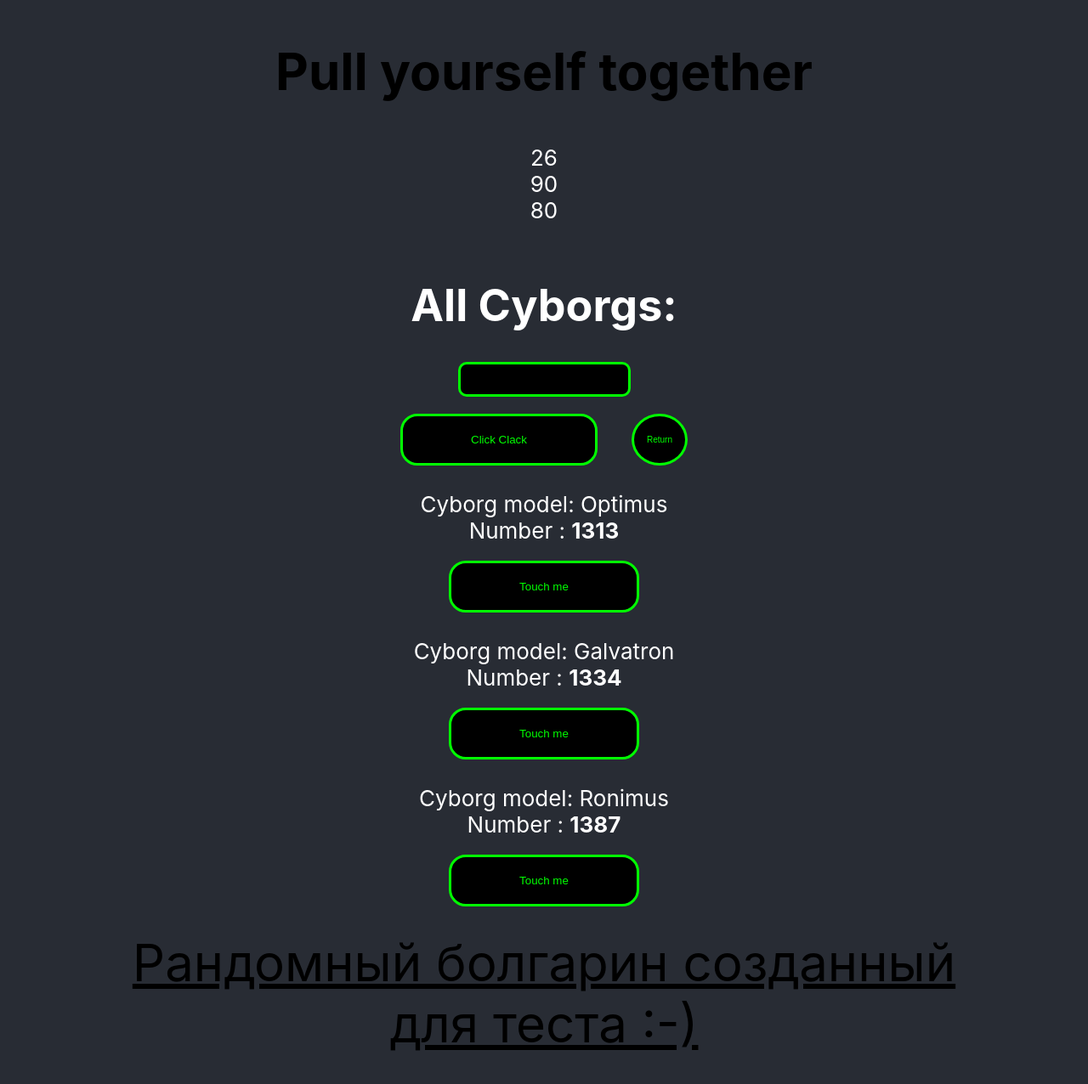
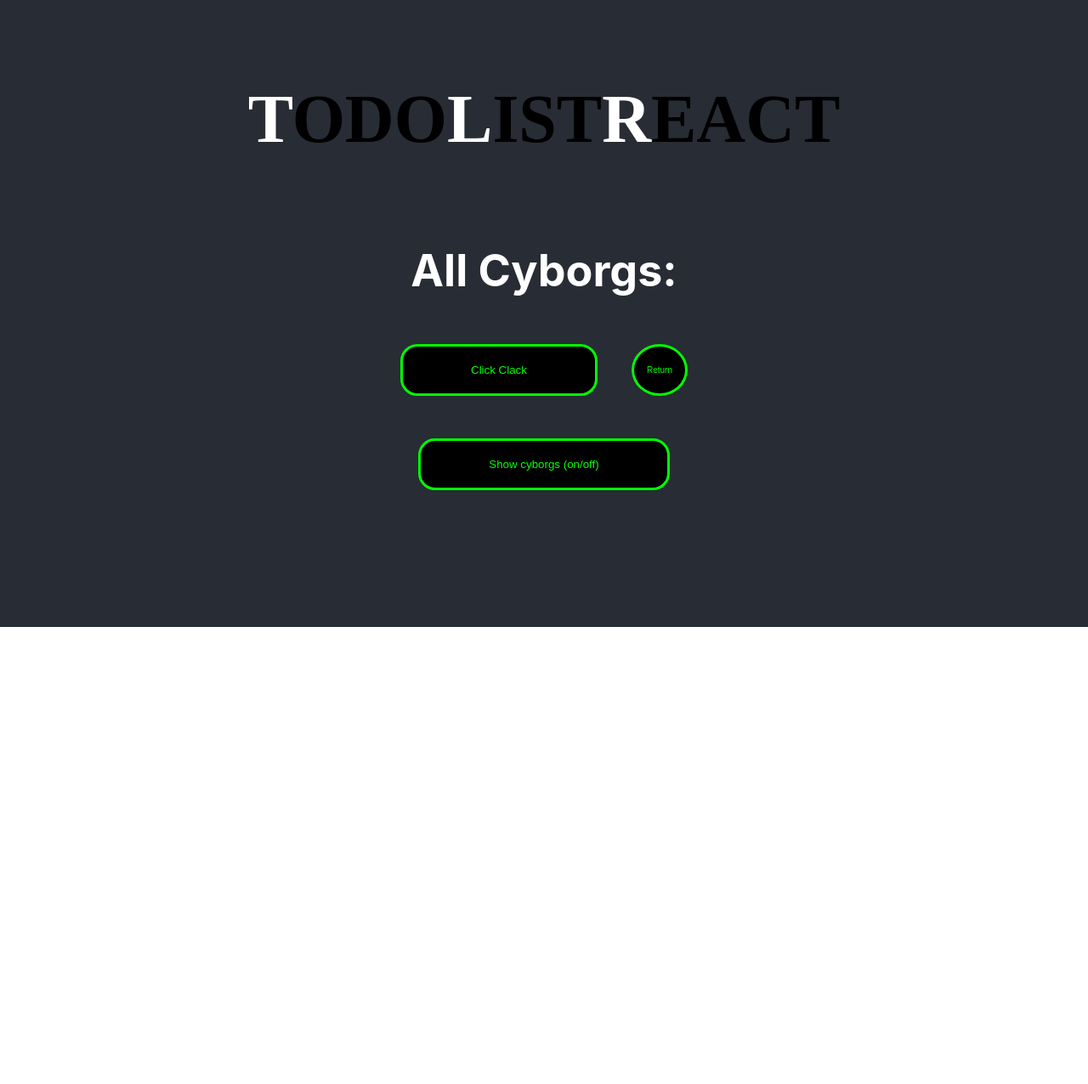
Before and after one commit to Aleksey6453/my-react-new, a React (Create React App) app: page / in a window 1280 px wide. Shown: the part 102-1378 px from the top of the page at 85% size. After the commit the page ends 840 px from the top, so only its background shows below. Built offline with nearby package versions, Linux system fonts and the light colour scheme.

Commit message:
last changes for march28

```diff
--- a/src/App.css
+++ b/src/App.css
@@ -18,7 +18,7 @@
   justify-content: center;
   font-size: calc(10px + 2vmin);
   color: white;
-  padding: 100px;
+  padding: 20px 10px;
 }
 
 .App-link {
@@ -79,11 +79,30 @@
    border: 3px solid lime;
    color: lime;
    background: black;
+   margin-bottom: 30px;
  }
 
  .flex {
    display: flex;
  }
+
+ .titleMy {
+  color: black;
+  font-size: 80px;
+  font-family:  ubuntu;
+  font-weight: bold;
+  transition: all 1s;
+  cursor: all-scroll;
+
+}
+
+.titleMy:hover {
+  letter-spacing: 10px;
+}
+
+.bigTitle {
+  color: white;
+}
 
 
 @keyframes App-logo-spin {
--- a/src/App.js
+++ b/src/App.js
@@ -5,15 +5,18 @@ import Kompot from "./Komponent/Kompot";
 import Cyborg from "./NewMyCase/NewCase";
 
 
+
 class App extends Component {
 
   state = {
     Cyborgs : [
-      {model: "Optimus", number: 1313},
-      {model: "Galvatron", number: 1334},
-      {model: "Ronimus", number: 1387}
+      {model: "Optimus", number: 1313, version: "cyborg"},
+      {model: "Galvatron", number: 1334, version: "cyborg"},
+      {model: "Ronimus", number: 1387, version: "cyborg"},
+      {model: "mister Robot", number: 1342, version: "human"}
     ],
-    pageTitle: "All Cyborgs:"
+    pageTitle: "All Cyborgs:",
+    showCyborgs: false
   }
 
   changeContent = (newTitle) => {
@@ -34,8 +37,26 @@ class App extends Component {
     })
    }
 
+  showCyborgsButton = (event) => {
+     console.log("Work show!")
+     this.setState({
+       showCyborgs : !this.state.showCyborgs
+     })
+  }
+
+  onChangeModel = (model, i) => {
+     console.log(123)
+  }
+
+
 
   render() {
+    // const {
+    //   state: {pageTitle},
+    //   props: {},
+    //   showCyborgsButton,
+    // } = this;
+
     // const Cyborgs = this.state.Cyborgs;
 
     return (
@@ -47,7 +68,7 @@ class App extends Component {
           <Kompot />
           <h1>{this.state.pageTitle}</h1>
 
-          <input type="text" className="inputNew" onChange={this.changeImput}/>
+          {/* <input type="text" className="inputNew" onChange={this.changeImput}/> */}
 
           <div className="flex">
             <button className="btn" onClick={this.changeContent.bind(this, "You are button, fuck!")}>
@@ -58,45 +79,26 @@ class App extends Component {
             </button>
           </div>
 
-          {this.state.Cyborgs.map((cyborg, i) => {
+          <button className="btn" onClick={this.showCyborgsButton}>
+            Show cyborgs (on/off)
+          </button>
+
+          {
+            this.state.showCyborgs
+              ?  this.state.Cyborgs.map((cyborg, i) => {
                   return (
                     <Cyborg
                       key = {i}
                       model = {cyborg.model}
                       number = {cyborg.number}
-                 onChangeText= {() => {this.changeContent(cyborg.model)}}
+                      version = {cyborg.version}
+                      onChangeModel = { event => {this.onChangeModel(event.target.value, i)}}
                     />
                   )
-          })}
+                }) :
+                  null
+          }
 
-
-          {/* <Cyborg
-            model={Cyborgs[0].model}
-            number={Cyborgs[0].number}
-            onChangeText={this.changeContent.bind(this, Cyborgs[0].model)}
-          /> <br/>
-
-          <Cyborg
-            model={Cyborgs[1].model}
-            number={Cyborgs[1].number}
-            onChangeText= {() => this.changeContent(Cyborgs[1].model)}
-          /> <br/>
-
-          <Cyborg
-            model={Cyborgs[2].model}
-            number={Cyborgs[2].number}
-            onChangeText= {() => this.changeContent(Cyborgs[2].model)}
-          /> <br/>
-    */}
-
-          <a
-            className="App-link"
-            href="https://reactjs.org"
-            target="_blank"
-            rel="noopener noreferrer"
-          >
-            Рандомный болгарин созданный для теста :-)
-          </a>
         </header>
 
       </div>
--- a/src/Komponent/Kompot.js
+++ b/src/Komponent/Kompot.js
@@ -9,11 +9,11 @@ import React from 'react'
  const Kompot = () => {
      return (
         <React.Fragment>
-            <h2 className="App-link">Pull yourself together</h2>
+            <h2 className="titleMy"><b className="bigTitle">T</b>ODO<b className="bigTitle">L</b>IST<b className="bigTitle">R</b>EACT</h2>
             {/* <p>{334 * 722}</p> */}
+            {/* <a>{Math.round(Math.random() * 100)}</a>
             <a>{Math.round(Math.random() * 100)}</a>
-            <a>{Math.round(Math.random() * 100)}</a>
-            <a>{Math.round(Math.random() * 100)}</a> <br/>
+            <a>{Math.round(Math.random() * 100)}</a> <br/> */}
 
         </React.Fragment>
      )
--- a/src/NewMyCase/NewCase.js
+++ b/src/NewMyCase/NewCase.js
@@ -8,7 +8,9 @@ export default (props) => {
 
             <a>Cyborg model: {props.model}</a>
             <a>Number : <b>{props.number}</b> </a>
-            <button className="btn" onClick={props.onChangeText}>Touch me</button>
+            <a>Version: {props.version}</a>
+            <input type="text" className="inputNew" onChange={props.onChangeModel}/>
+            {/* <button className="btn" onClick={props.onChangeText}>Touch me</button> */}
             {/* <a className="child">{ props.children }</a> */}
             <a style={{color:"magenta"}}>{ props.children }</a>
       </React.Fragment>
```
Also changed, not shown: src/Komponent/CyborgNew/CyborgNew.js (added, +35 -0 lines), src/Komponent/buttonFolder/ButtonMy.js (added, +14 -0 lines), src/Komponent/titleFolder/TitleMy.js (added). Lines whose indentation alone changed are shown as unchanged.
